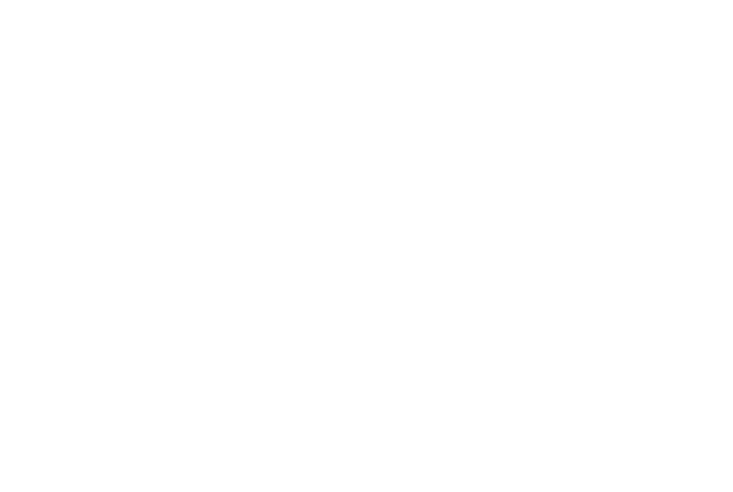
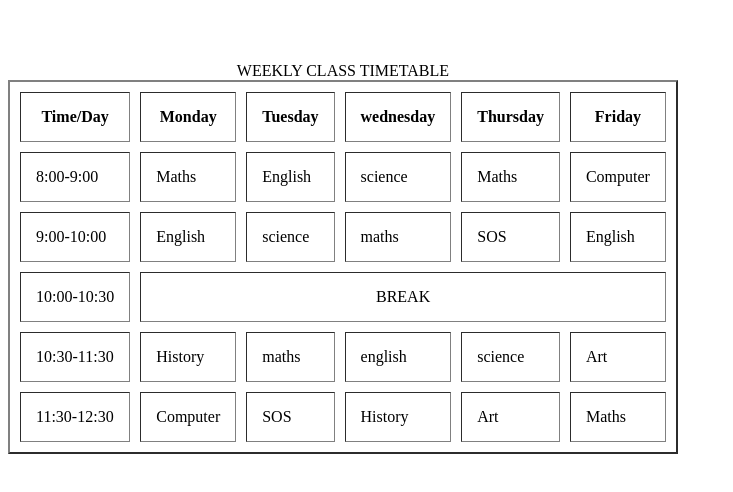
Before and after one commit to ochiabutojames-cell/GIT, a plain HTML site: page index.html in a window 1280 px wide. Shown: the whole page, without its empty margins (0-733 px from the left). Drawn offline with Linux system fonts and the light colour scheme.

Commit message:
first commit

```diff
--- a/index.html
+++ b/index.html
@@ -6,6 +6,63 @@
     <title>Document</title>
 </head>
 <body>
+    <table border="2" cellspacing="10" cellpadding="15">
+      <caption>
+        WEEKLY CLASS TIMETABLE
+      </caption>
+      <br />
+
+      <th>Time/Day</th>
+      <th>Monday</th>
+      <th>Tuesday</th>
+      <th>wednesday</th>
+      <th>Thursday</th>
+      <th>Friday</th>
+      <br />
+     <tr>
+        <td>8:00-9:00</td>
+        <td>Maths</td>
+        <td>English</td>
+        <td>science</td>
+        <td>Maths</td>
+        <td>Computer</td>
+     </tr>
+      <tr>
+        <td>9:00-10:00</td>
+        <td>English</td>
+        <td>science</td>
+        <td>maths</td>
+        <td>SOS</td>
+        <td>English</td>
+      </tr>
+      <br />
+
+      <tr>
+        <td>10:00-10:30</td>
+        <td colspan="5" align="center">BREAK</td>
+        <!-- <td>BREAK</td>
+        <td>BREAK</td>
+        <td>BREAK</td>
+        <td>BREAK</td> -->
+      </tr>
+
+      <tr>
+        <td>10:30-11:30</td>
+        <td>History</td>
+        <td>maths</td>
+        <td>english</td>
+        <td>science</td>
+        <td>Art</td>
+      </tr>
+      <tr>
+        <td>11:30-12:30</td>
+        <td>Computer</td>
+        <td>SOS</td>
+        <td>History</td>
+        <td>Art</td>
+        <td>Maths</td>
+      </tr>
+    </table>
 
 </body>
 </html>
```
